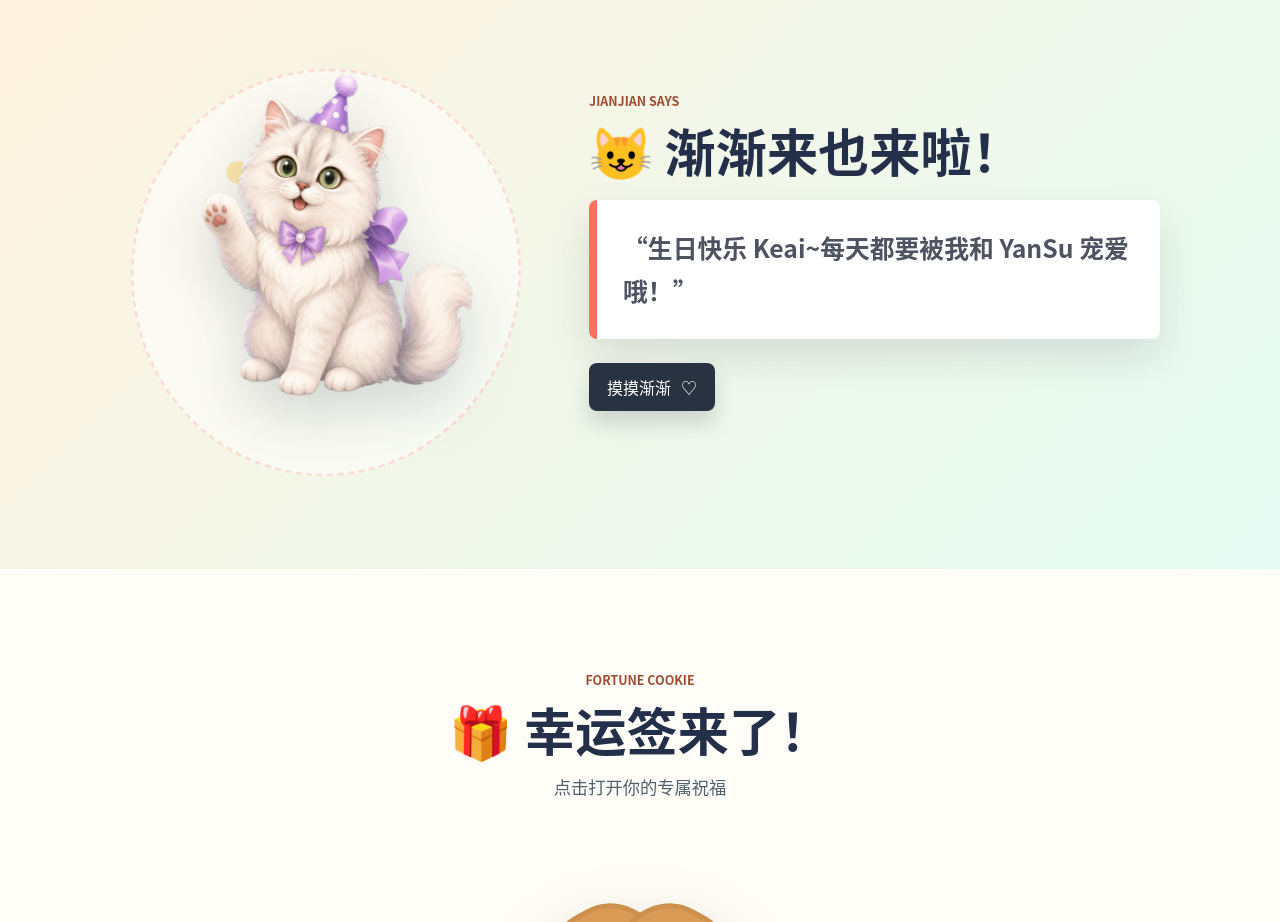
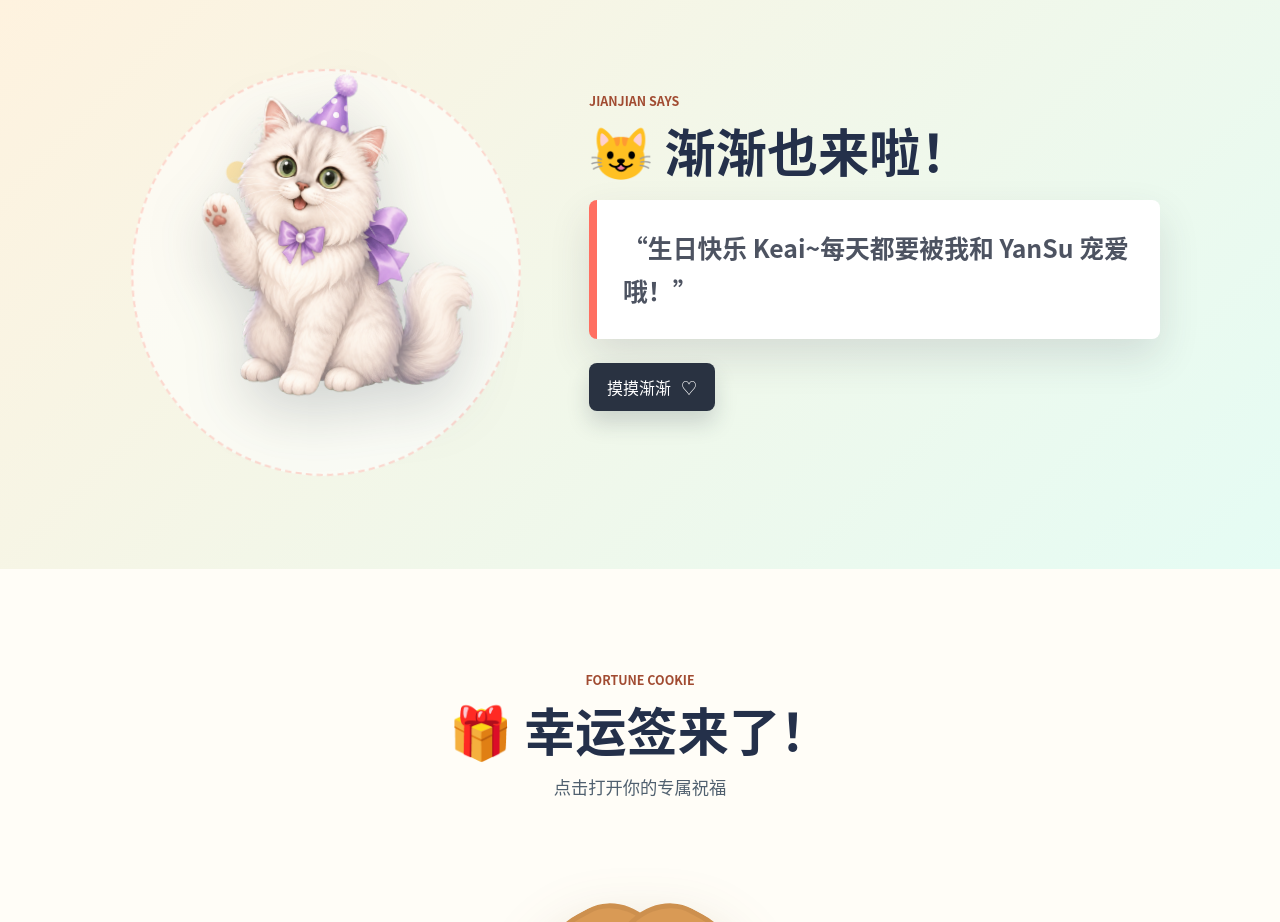
Before and after one commit to tianyisheng/tianyisheng.github.io, a plain HTML site: page index.html in a window 1280 px wide. Shown: the part 3140-4062 px from the top of the page. Drawn offline with Linux system fonts and the light colour scheme.

Commit message:
typo fix

```diff
--- a/index.html
+++ b/index.html
@@ -129,7 +129,7 @@
 
             <div class="cat-copy">
               <p class="section-label">Jianjian Says</p>
-              <h2 id="cat-title">😺 渐渐来也来啦！</h2>
+              <h2 id="cat-title">😺 渐渐也来啦！</h2>
               <blockquote id="cat-speech">“生日快乐 Keai~每天都要被我和 YanSu 宠爱哦！”</blockquote>
               <button class="cat-button" type="button" data-cat-button aria-label="让渐渐送出更多祝福">
                 <span>摸摸渐渐</span>
```
